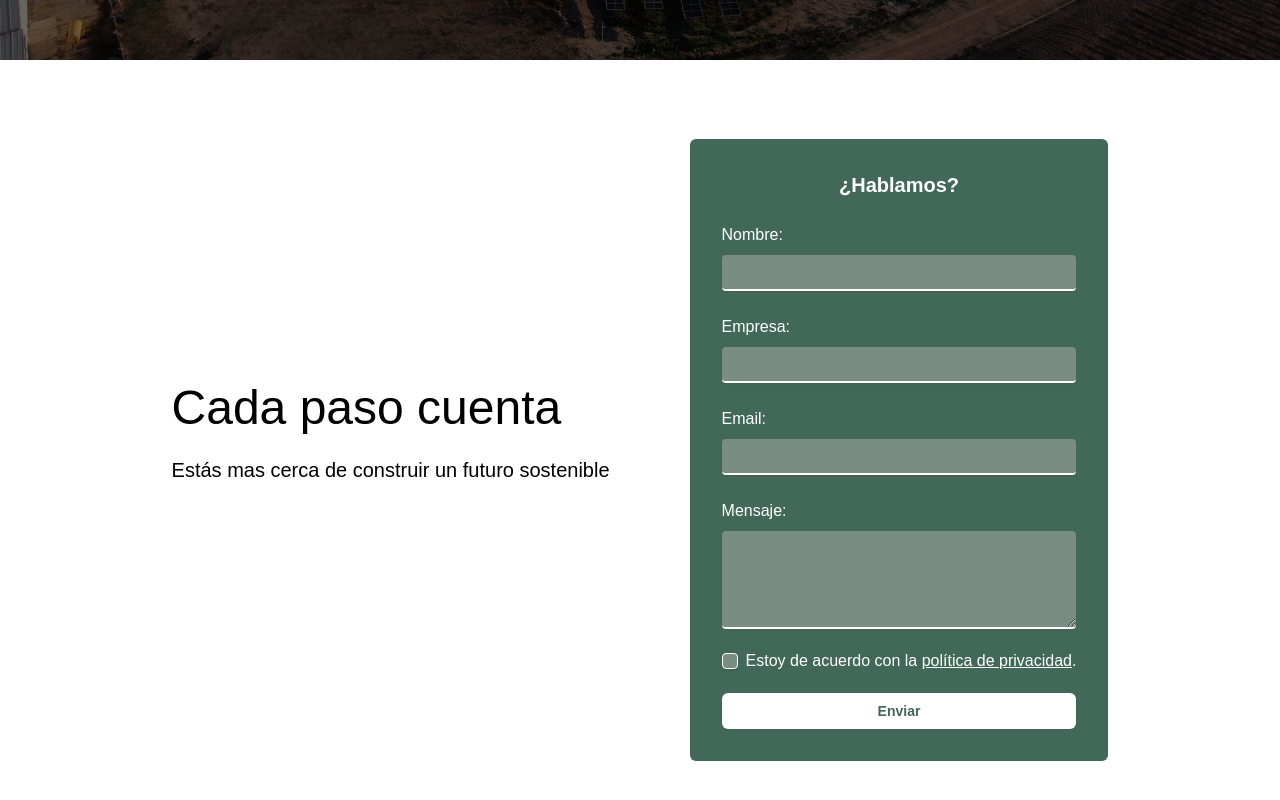
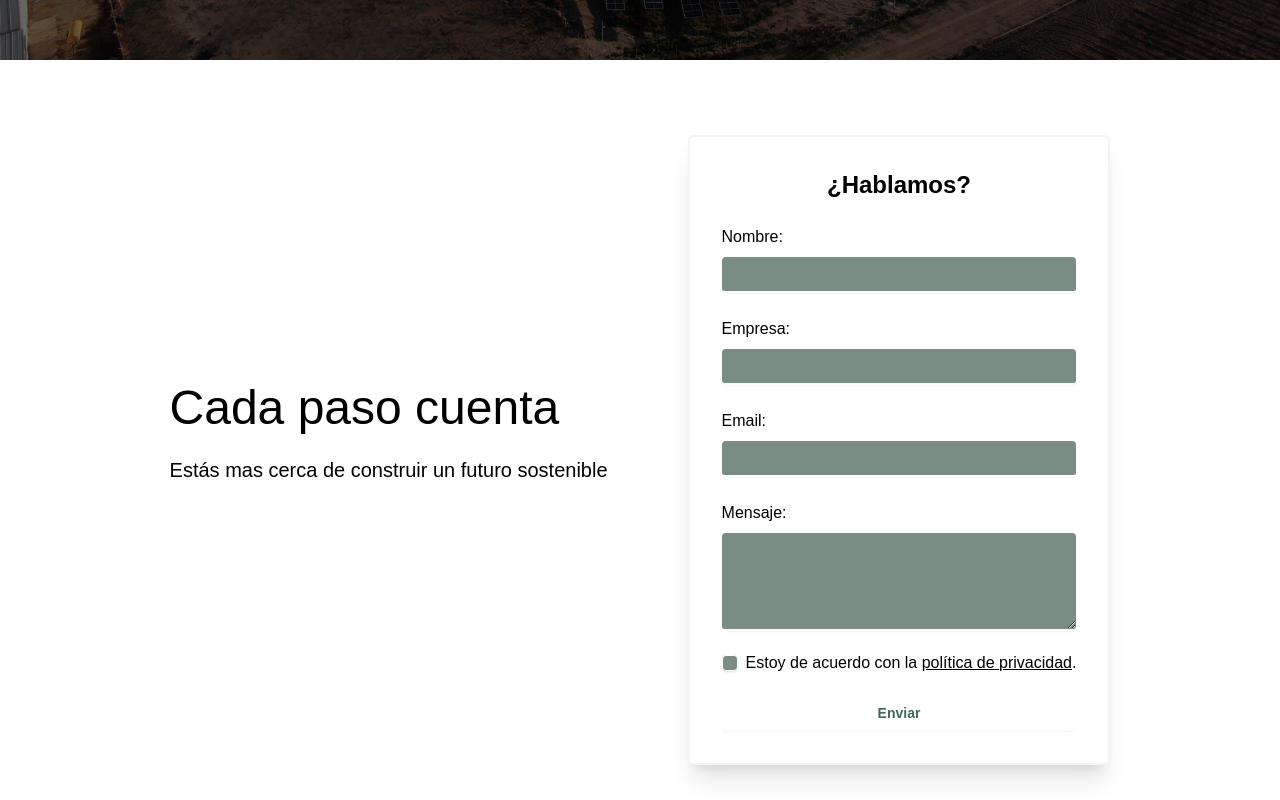
Before and after one commit to Lindapazw/nexer, a Next.js app: page / in a window 1280 px wide. Shown: the part 4020-4820 px from the top of the page. Built offline with nearby package versions, Linux system fonts and the light colour scheme.

Commit message:
feat: change h3

```diff
--- a/src/app/_components/contact.tsx
+++ b/src/app/_components/contact.tsx
@@ -67,7 +67,7 @@ const HomeContact = () => {
 
       <Form {...form}>
         <form
-          className="mt-8 flex flex-col gap-6 rounded-md bg-accent p-8 text-white"
+          className="mt-8 flex flex-col gap-6 rounded-md border-2 border-gray-100 bg-white p-8 text-black shadow-xl"
           onSubmit={form.handleSubmit(onSubmit)}
         >
           <h3 className="h3 mb-0 text-center">¿Hablamos?</h3>
--- a/src/app/globals.css
+++ b/src/app/globals.css
@@ -79,7 +79,7 @@ body {
     @apply mb-6 text-3xl font-normal lg:text-4xl xl:text-5xl;
   }
   .h3 {
-    @apply mb-4 text-sm font-semibold lg:text-xl;
+    @apply mb-4 text-lg font-semibold lg:text-2xl;
   }
   .description {
     @apply text-base xl:text-xl xl:leading-8;
```
